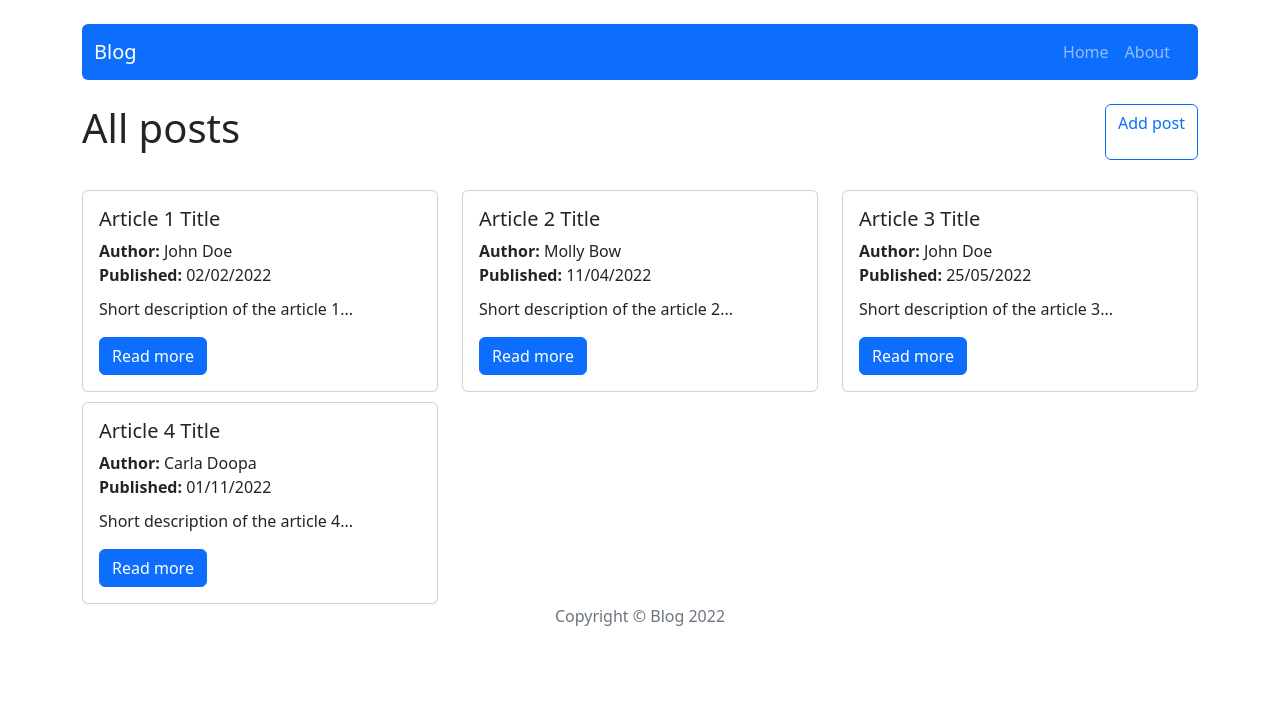
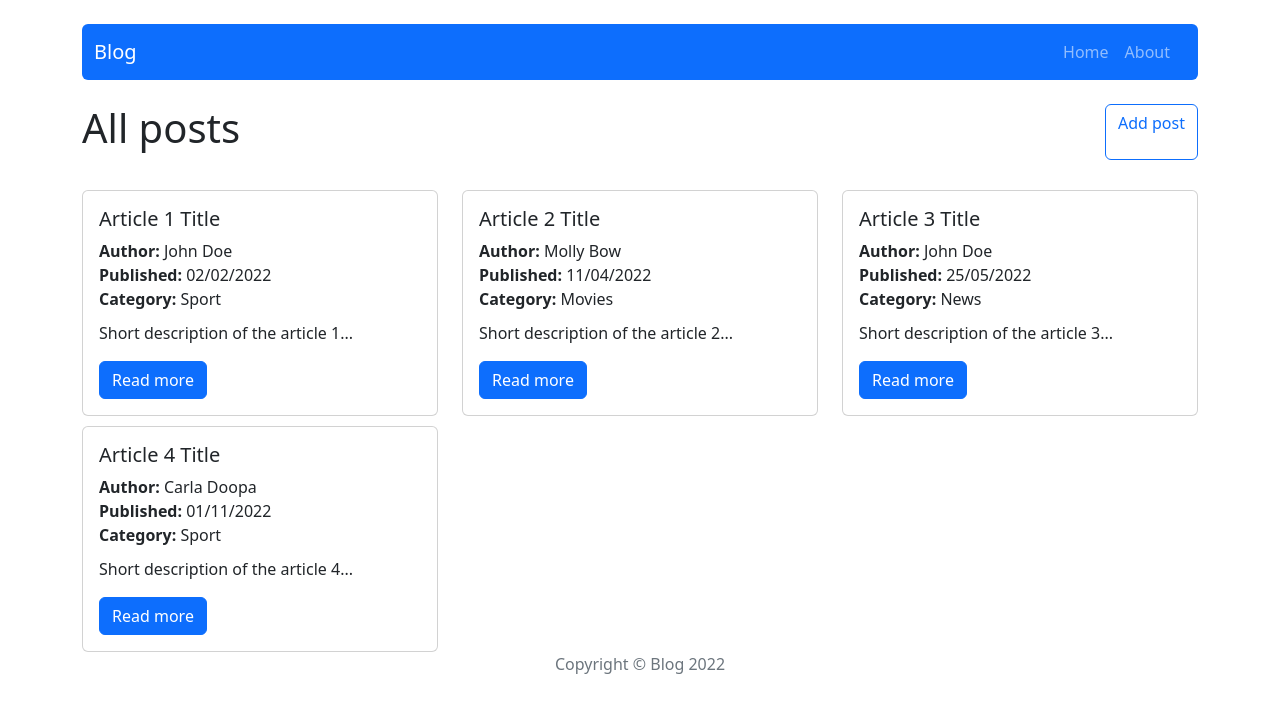
Before and after one commit to lapivoinerouge/blog-react-app, a React (Create React App) app: page / in a window 1280 px wide. Shown: the top 712 px of the page. Built offline with nearby package versions, Linux system fonts and the light colour scheme.

Commit message:
Add category field to posts

```diff
--- a/src/components/features/EditPostForm/EditPostForm.js
+++ b/src/components/features/EditPostForm/EditPostForm.js
@@ -26,6 +26,7 @@ const EditPostForm = () => {
     shortDescription={post.shortDescription}
     publishedDate={post.publishedDate}
     content={post.content}
+    category={post.category}
     />
   )
 };
--- a/src/components/features/Post/Post.js
+++ b/src/components/features/Post/Post.js
@@ -34,6 +34,7 @@ const Post = () => {
       </div>
       <p><b>Author: </b>{post.author}</p>
       <p><b>Published: </b>{post.publishedDate}</p>
+      <p><b>Category: </b>{post.category}</p>
       <p dangerouslySetInnerHTML={{ __html: post.content }} />
       <Modal show={showModal} onHide={handleCloseModal}>
         <Modal.Header closeButton>
--- a/src/components/features/PostForm/PostForm.js
+++ b/src/components/features/PostForm/PostForm.js
@@ -9,14 +9,19 @@ import { useForm } from "react-hook-form";
 /* styles */
 import 'react-quill/dist/quill.snow.css';
 import "react-datepicker/dist/react-datepicker.css";
+import { useSelector } from 'react-redux';
+import { getCategories } from '../../../redux/categoriesRedux';
 
 const PostForm = ({action, actionText, ...props}) => {
+  const categories = useSelector(getCategories);
+
   /* post data */
   const [title, setTitle] = useState(props.title || '');
   const [author, setAuthor] = useState(props.author || '');
   const [publishedDate, setPublishedDate] = useState(props.publishedDate || dateToStr(new Date()));
   const [shortDescription, setShortDescription] = useState(props.shortDescription || '');
   const [content, setContent] = useState(props.content || '');
+  const [category, setCategory] = useState(props.category);
 
   /* errors */
   const [contentError, setContentError] = useState(false);
@@ -24,16 +29,17 @@ const PostForm = ({action, actionText, ...props}) => {
 
   const { register, handleSubmit: validate, formState: { errors } } = useForm();
 
-  const handleSubmit = e => {
+  const handleSubmit = () => {
     setContentError(!content);
     setDateError(!publishedDate);
     if (content && publishedDate) {
-      action({ title, author, publishedDate, shortDescription, content });
+      action({ title, author, publishedDate, shortDescription, content, category });
       setTitle('');
       setAuthor('');
       setPublishedDate('');
       setShortDescription('');
       setContent('');
+      setCategory('');
     }
   };
 
@@ -63,6 +69,18 @@ const PostForm = ({action, actionText, ...props}) => {
         <Form.Label>Date</Form.Label>
         <DatePicker value={publishedDate} onChange={v => setPublishedDate(dateToStr(v))} />
         {dateError && <small className="d-block form-text text-danger mt-2">This field is required</small>}
+      </Form.Group>
+      <Form.Group className="mb-3 col-md-4" controlId="formCategory">
+        <Form.Label>Category</Form.Label>
+        <Form.Select
+          {...register("category", { required: true, minLength: 3 })}
+          value={category}
+          type="select"
+          placeholder="Select category"
+          onChange={e => setCategory(e.target.value)}>
+            {categories.map(categoryOption => <option key={categoryOption}>{categoryOption}</option>)}
+          </Form.Select>
+          {errors.category && <small className="d-block form-text text-danger mt-2">This field is required</small>}
       </Form.Group>
       <Form.Group className="mb-3 col-md-6" controlId="formDescription">
         <Form.Label>Short description</Form.Label>
--- a/src/components/features/Posts/Posts.js
+++ b/src/components/features/Posts/Posts.js
@@ -22,6 +22,7 @@ const Posts = () => {
               <Card.Title>{post.title}</Card.Title>
               <Card.Text className={styles.subtitle}><b>Author: </b>{post.author}</Card.Text>
               <Card.Text className={styles.subtitle}><b>Published: </b>{post.publishedDate}</Card.Text>
+              <Card.Text className={styles.subtitle}><b>Category: </b>{post.category}</Card.Text>
               <Card.Text className={styles.description}>{post.shortDescription}</Card.Text>
               <NavLink className={'btn btn-primary'} to={'/post/' + post.id}>Read more</NavLink>
             </Card.Body>
--- /dev/null
+++ b/src/redux/categoriesRedux.js
@@ -0,0 +1,8 @@
+//selectors
+export const getCategories = ({categories}) => categories;
+
+const categoriesReducer = (statePart = [], action) => {
+    return statePart;
+  };
+
+  export default categoriesReducer;
--- a/src/redux/initialState.js
+++ b/src/redux/initialState.js
@@ -1,13 +1,13 @@
 const initialState = {
   posts: [
-
     {
       id: '1',
       title: 'Article 1 Title',
       shortDescription: 'Short description of the article 1...',
       content: 'Main content of the article 1',
       publishedDate: '02/02/2022',
-      author: 'John Doe'
+      author: 'John Doe',
+      category: 'Sport'
     },
     {
       id: '2',
@@ -15,7 +15,8 @@ const initialState = {
       shortDescription: 'Short description of the article 2...',
       content: 'Main content of the article 2',
       publishedDate: '11/04/2022',
-      author: 'Molly Bow'
+      author: 'Molly Bow',
+      category: 'Movies'
     },
     {
       id: '3',
@@ -23,7 +24,8 @@ const initialState = {
       shortDescription: 'Short description of the article 3...',
       content: 'Main content of the article 3',
       publishedDate: '25/05/2022',
-      author: 'John Doe'
+      author: 'John Doe',
+      category: 'News'
     },
     {
       id: '4',
@@ -31,9 +33,11 @@ const initialState = {
       shortDescription: 'Short description of the article 4...',
       content: 'Main content of the article 4',
       publishedDate: '01/11/2022',
-      author: 'Carla Doopa'
+      author: 'Carla Doopa',
+      category: 'Sport'
     }
   ],
+  categories: [ 'Sport', 'News', 'Movies'],
 };
 
 export default initialState;
--- a/src/redux/store.js
+++ b/src/redux/store.js
@@ -1,9 +1,11 @@
 import { createStore, combineReducers } from 'redux';
+import categoriesReducer from './categoriesRedux';
 import initialState from './initialState';
 import postsReducer from './postsRedux';
 
 const subreducers = {
-    posts: postsReducer
+    posts: postsReducer,
+    categories: categoriesReducer,
 }
 
 const reducer = combineReducers(subreducers);
```
